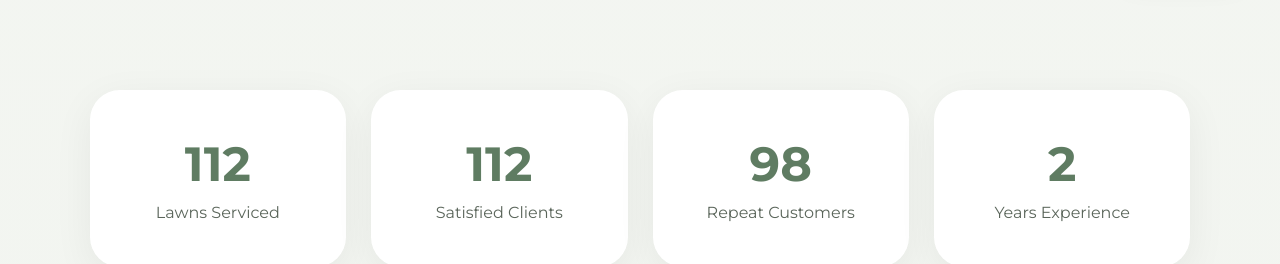
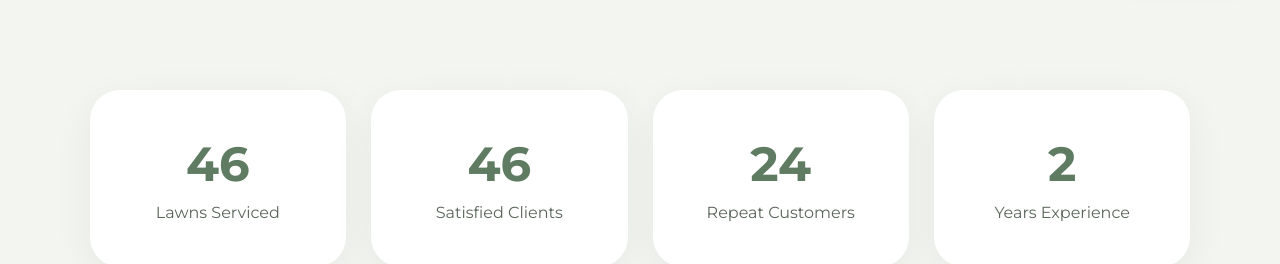
Before and after one commit to beniciopalosh-maker/quickcut-website, a plain HTML site: page index.html in a window 1280 px wide. Shown: the part 800-1064 px from the top of the page. Drawn offline with Linux system fonts and the light colour scheme; a script that the page names is missing.

Commit message:
Update index.html

```diff
--- a/index.html
+++ b/index.html
@@ -85,17 +85,17 @@
   <section class="counter-section">
 
     <div class="counter-card">
-      <h2 class="counter" data-target="250">112</h2>
+      <h2 class="counter" data-target="250">46</h2>
       <p>Lawns Serviced</p>
     </div>
 
     <div class="counter-card">
-      <h2 class="counter" data-target="100">112</h2>
+      <h2 class="counter" data-target="100">46</h2>
       <p>Satisfied Clients</p>
     </div>
 
     <div class="counter-card">
-      <h2 class="counter" data-target="5">98</h2>
+      <h2 class="counter" data-target="5">24</h2>
       <p>Repeat Customers</p>
     </div>
 
```
